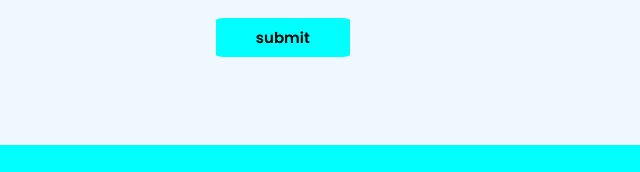
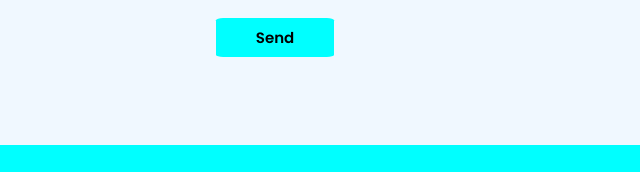
Before and after one commit to RahulBRB/MyPortfolioRestored, a plain HTML site: page index.html in a window 1280 px wide. Shown: the part 2747-2919 px from the top of the page, 640-1280 px from the left. Drawn offline with Linux system fonts and the light colour scheme.

Commit message:
Update index.html

```diff
--- a/index.html
+++ b/index.html
@@ -145,7 +145,7 @@
                 <label for="message">Message Me</label><br>
                 <textarea id="message" name="message" rows="6" maxlength="60"></textarea><br>
 
-                <button type="submit" id="submit">submit</button>
+                <button type="submit" id="submit">Send</button>
             </form>
         </div>
 
```
